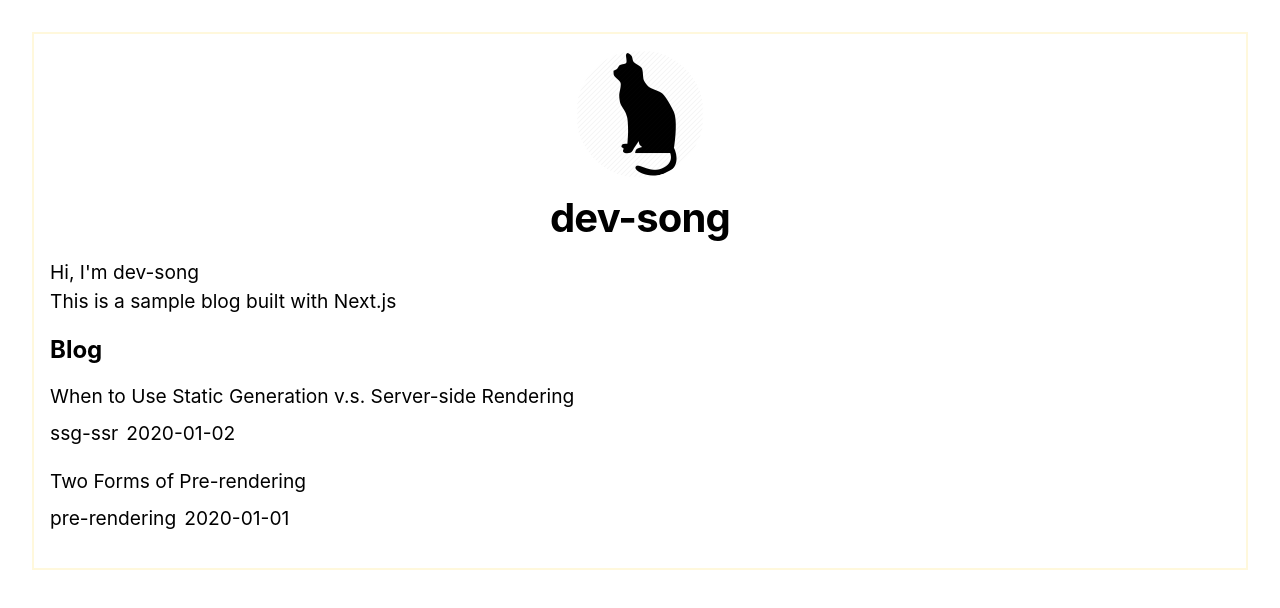
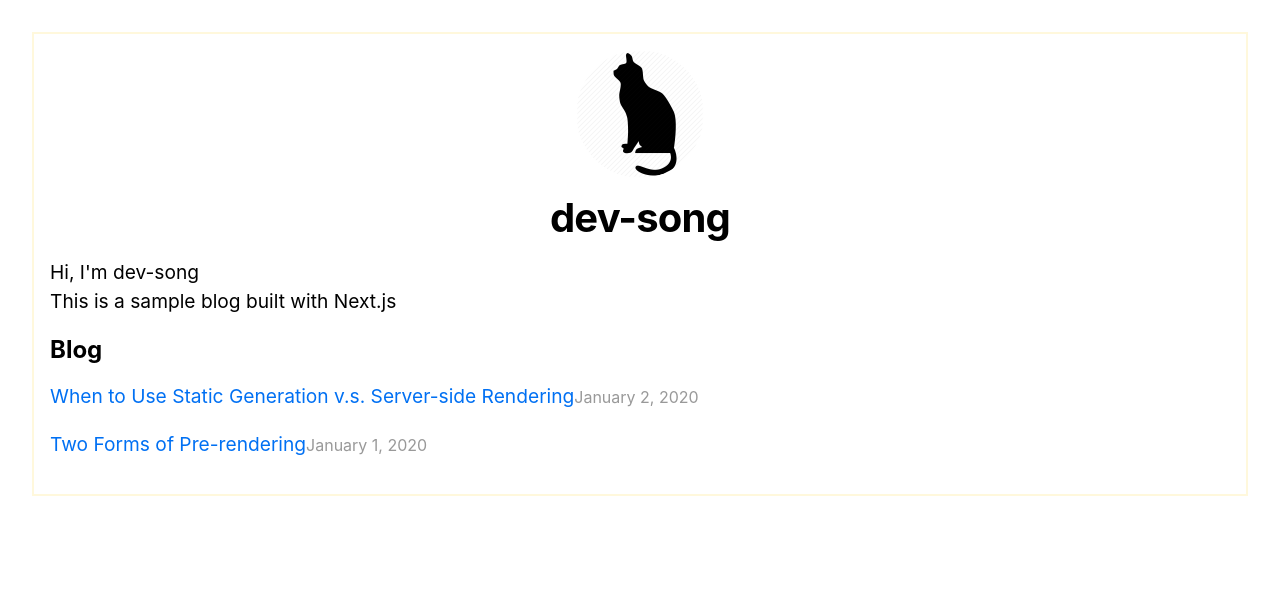
Before and after one commit to dev-song/blog-nextjs, a Next.js app: page / in a window 1280 px wide. Shown: the top 608 px of the page. Built offline with nearby package versions, Linux system fonts and the light colour scheme.

Commit message:
#12 Replace post titles with active links to each posts

```diff
--- a/pages/index.js
+++ b/pages/index.js
@@ -3,6 +3,7 @@
 import Layout, { pageTitle } from '../components/layout'
 
 import utilStyles from '../styles/utils.module.css'
+import Date from '../components/date'
 
 import { getSortedPostsData } from '../lib/posts'
 
@@ -31,15 +32,15 @@
         <ul className={utilStyles.list}>
           {allPostsData.map(({ id, date, title }) => (
             <li className={utilStyles.listItem} key={id}>
-              <p className={utilStyles.listItemLine}>{title}</p>
-              <div>
-                <span className={utilStyles.listItemText}>{id}</span>
-                <span className={utilStyles.listItemText}>{date}</span>
-              </div>
+              <Link href={`/posts/${id}`}>
+                <a>{title}</a>
+              </Link>
+
+              <small className={utilStyles.lightText}>
+                <Date dateString={date} />
+              </small>
             </li>
-          ))
-
-          }
+          ))}
         </ul>
       </section>
     </Layout>
```
